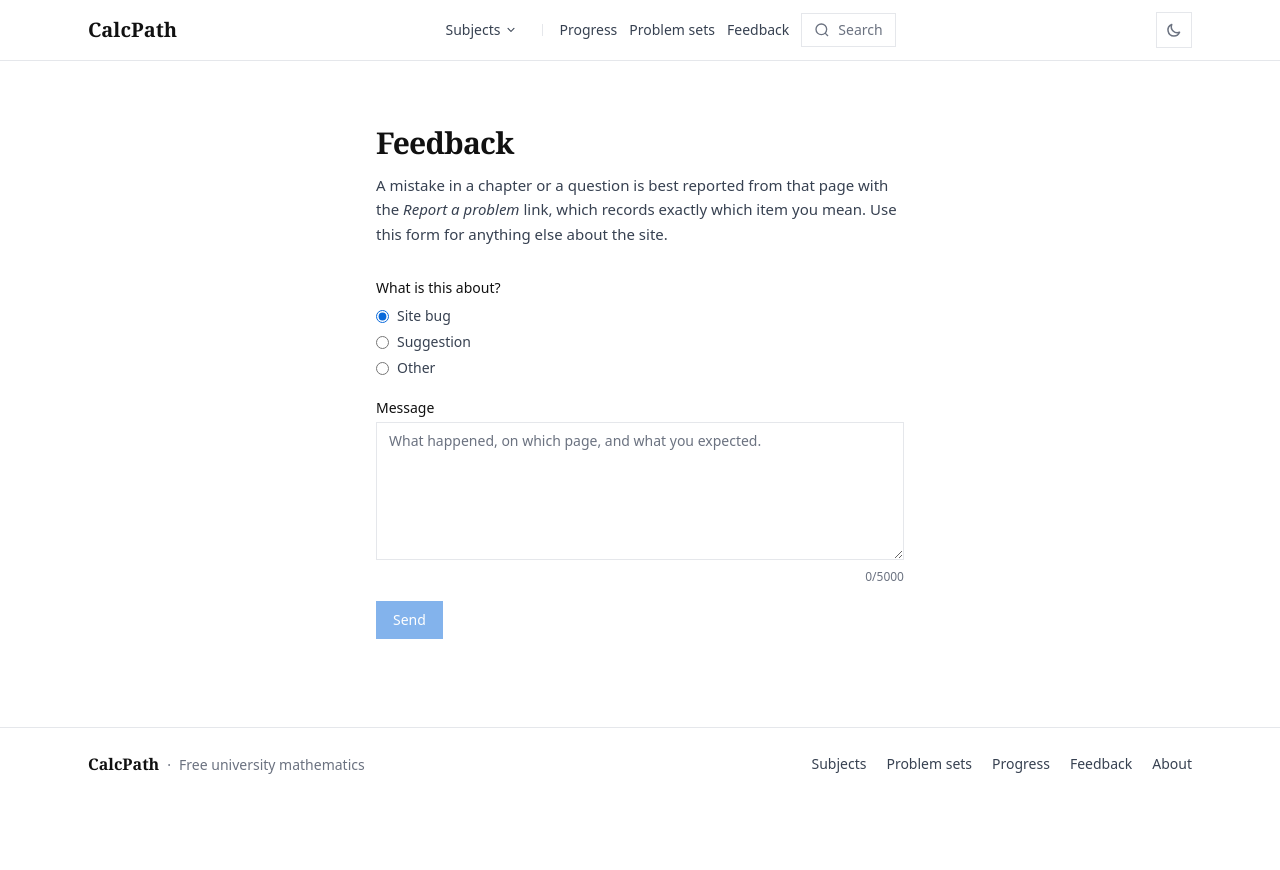
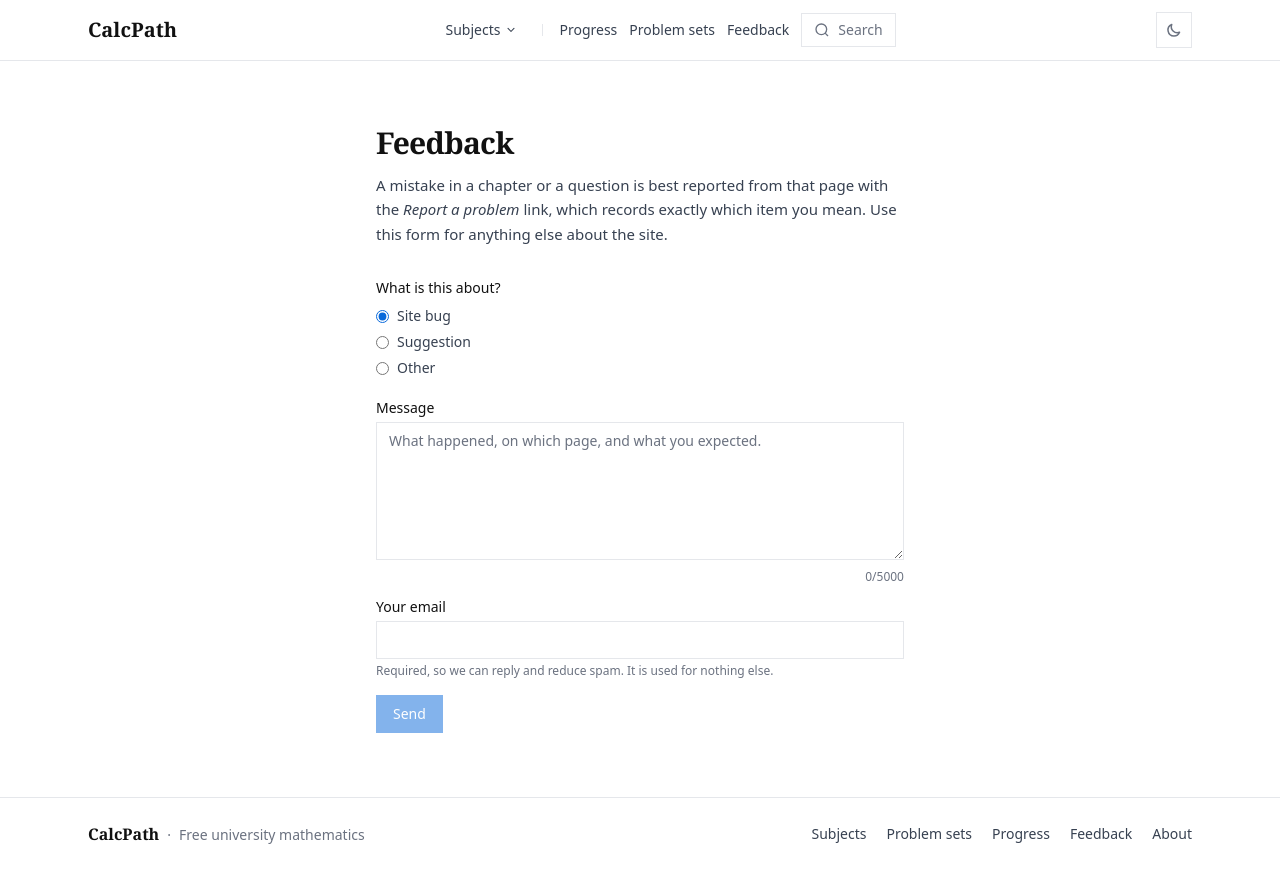
Before and after one commit to melker12345/calcPath, a Next.js app: page /feedback in a window 1280 px wide. Before the commit the page ends 800 px from the top, so only its background shows below. Built offline with nearby package versions, Linux system fonts and the light colour scheme.

Commit message:
feedback: contact email, required on /feedback, optional on content reports
Co-Authored-By: Claude Opus 5.5 <noreply@anthropic.com>

```diff
--- a/src/app/(main)/feedback/page.tsx
+++ b/src/app/(main)/feedback/page.tsx
@@ -1,7 +1,13 @@
 "use client";
 
 import { useState } from "react";
-import { MESSAGE_MAX, SITE_REASONS, type ReportInput } from "@/lib/reports";
+import {
+    EMAIL_MAX,
+    EMAIL_RE,
+    MESSAGE_MAX,
+    SITE_REASONS,
+    type ReportInput,
+} from "@/lib/reports";
 
 type Status = "idle" | "sending" | "sent" | "error";
 
@@ -13,10 +19,14 @@ type Status = "idle" | "sending" | "sent" | "error";
 export default function FeedbackPage() {
     const [reason, setReason] = useState<string>(SITE_REASONS[0]);
     const [message, setMessage] = useState("");
+    const [email, setEmail] = useState("");
     const [status, setStatus] = useState<Status>("idle");
     const [error, setError] = useState<string | null>(null);
     const max = MESSAGE_MAX.site;
-  const canSubmit = status !== "sending" && message.trim().length >= 3;
+    const canSubmit =
+        status !== "sending" &&
+        message.trim().length >= 3 &&
+        EMAIL_RE.test(email.trim());
 
     const submit = async (e: React.FormEvent) => {
         e.preventDefault();
@@ -27,6 +37,7 @@ export default function FeedbackPage() {
             kind: "site",
             reason,
             message: message.trim(),
+            email: email.trim(),
             pageUrl: window.location.href,
         };
         try {
@@ -36,28 +47,40 @@ export default function FeedbackPage() {
                 body: JSON.stringify(body),
             });
             if (!res.ok) {
-        const data = (await res.json().catch(() => null)) as { error?: string } | null;
-        throw new Error(data?.error || `Request failed (${res.status})`);
+                const data = (await res.json().catch(() => null)) as {
+                    error?: string;
+                } | null;
+                throw new Error(
+                    data?.error || `Request failed (${res.status})`,
+                );
             }
             setStatus("sent");
             setMessage("");
         } catch (err) {
-      setError(err instanceof Error ? err.message : "Something went wrong");
+            setError(
+                err instanceof Error ? err.message : "Something went wrong",
+            );
             setStatus("error");
         }
     };
 
     return (
         <div className="mx-auto w-full max-w-xl px-4 py-12 sm:px-6 sm:py-16">
-      <h1 className="font-serif text-3xl font-semibold tracking-tight theme-text">Feedback</h1>
+            <h1 className="font-serif text-3xl font-semibold tracking-tight theme-text">
+                Feedback
+            </h1>
             <p className="mt-3 text-[15px] leading-relaxed theme-text-secondary">
-        A mistake in a chapter or a question is best reported from that page with
-        the <em>Report a problem</em> link, which records exactly which item you mean.
-        Use this form for anything else about the site.
+                A mistake in a chapter or a question is best reported from that
+                page with the <em>Report a problem</em> link, which records
+                exactly which item you mean. Use this form for anything else
+                about the site.
             </p>
 
             {status === "sent" ? (
-        <div role="status" className="mt-8 border theme-border p-4 text-sm theme-text-secondary">
+                <div
+                    role="status"
+                    className="mt-8 border theme-border p-4 text-sm theme-text-secondary"
+                >
                     Thank you. Every report is read.{" "}
                     <button
                         type="button"
@@ -70,10 +93,15 @@ export default function FeedbackPage() {
             ) : (
                 <form onSubmit={submit} className="mt-8 text-sm">
                     <fieldset>
-            <legend className="mb-2 font-medium theme-text">What is this about?</legend>
+                        <legend className="mb-2 font-medium theme-text">
+                            What is this about?
+                        </legend>
                         <div className="flex flex-col gap-1.5">
                             {SITE_REASONS.map((r) => (
-                <label key={r} className="flex cursor-pointer items-center gap-2 theme-text-secondary">
+                                <label
+                                    key={r}
+                                    className="flex cursor-pointer items-center gap-2 theme-text-secondary"
+                                >
                                     <input
                                         type="radio"
                                         name="site-reason"
@@ -88,7 +116,10 @@ export default function FeedbackPage() {
                         </div>
                     </fieldset>
 
-          <label htmlFor="feedback-message" className="mt-5 block font-medium theme-text">
+                    <label
+                        htmlFor="feedback-message"
+                        className="mt-5 block font-medium theme-text"
+                    >
                         Message
                     </label>
                     <textarea
@@ -110,8 +141,32 @@ export default function FeedbackPage() {
                         {message.length}/{max}
                     </p>
 
+                    <label
+                        htmlFor="feedback-email"
+                        className="mt-3 block font-medium theme-text"
+                    >
+                        Your email
+                    </label>
+                    <input
+                        id="feedback-email"
+                        type="email"
+                        value={email}
+                        onChange={(e) => setEmail(e.target.value)}
+                        maxLength={EMAIL_MAX}
+                        required
+                        autoComplete="email"
+                        className="mt-1 w-full border theme-border bg-[var(--surface)] px-3 py-2 theme-text outline-none focus:border-[var(--accent)]"
+                    />
+                    <p className="mt-1 text-xs theme-text-muted">
+                        Required, so we can reply and reduce spam. It is used
+                        for nothing else.
+                    </p>
+
                     {error && (
-            <p role="alert" className="mt-3 text-red-600 dark:text-red-400">
+                        <p
+                            role="alert"
+                            className="mt-3 text-red-600 dark:text-red-400"
+                        >
                             {error}
                         </p>
                     )}
--- a/src/app/api/feedback/route.ts
+++ b/src/app/api/feedback/route.ts
@@ -3,6 +3,9 @@ import { createClient } from "@supabase/supabase-js";
 import { createAdminClient } from "@/lib/supabase/admin";
 import { buildChapterSnapshot, buildQuestionSnapshot } from "@/lib/server/report-snapshot";
 import {
+  EMAIL_MAX,
+  EMAIL_RE,
+  EMAIL_REQUIRED,
   MESSAGE_MAX,
   REASONS_BY_KIND,
   type LearnerContext,
@@ -116,6 +119,14 @@ export async function POST(request: Request) {
     return bad("Please describe the problem in a few words");
   }
 
+  const rawEmail = body.email;
+  if (rawEmail !== undefined && rawEmail !== null && typeof rawEmail !== "string") {
+    return bad("email must be a string");
+  }
+  const email = typeof rawEmail === "string" ? rawEmail.trim().toLowerCase() : "";
+  if (email && (email.length > EMAIL_MAX || !EMAIL_RE.test(email))) return bad("Please enter a valid email address");
+  if (!email && EMAIL_REQUIRED[kind]) return bad("Please enter your email address");
+
   const pageUrl =
     typeof body.pageUrl === "string" && body.pageUrl.length > 0 ? body.pageUrl.slice(0, PAGE_URL_MAX) : null;
 
@@ -157,6 +168,7 @@ export async function POST(request: Request) {
     reason,
     message: message || null,
     page_url: pageUrl,
+    email: email || null,
     snapshot,
     learner: kind === "question" ? learner : null,
   };
--- a/src/components/admin-feedback-panel.tsx
+++ b/src/components/admin-feedback-panel.tsx
@@ -222,7 +222,17 @@ export function AdminFeedbackPanel() {
         {visible.map((r) => (
           <li key={r.id} className="border theme-border">
             <div className="flex flex-wrap items-center justify-between gap-2 border-b theme-border bg-[var(--surface-2)] px-3 py-2">
-              <span className="font-medium theme-text">{reportHeading(r)}</span>
+              <span className="font-medium theme-text">
+                {reportHeading(r)}
+                {r.email && (
+                  <>
+                    <span className="mx-2 theme-text-muted">·</span>
+                    <a href={`mailto:${r.email}`} className="font-normal underline underline-offset-2">
+                      {r.email}
+                    </a>
+                  </>
+                )}
+              </span>
               <span className="flex gap-2">
                 <button
                   type="button"
--- a/src/components/report-issue.tsx
+++ b/src/components/report-issue.tsx
@@ -1,7 +1,7 @@
 "use client";
 
 import { useId, useState } from "react";
-import { CHAPTER_REASONS, MESSAGE_MAX, QUESTION_REASONS, type ReportInput } from "@/lib/reports";
+import { CHAPTER_REASONS, EMAIL_MAX, EMAIL_RE, MESSAGE_MAX, QUESTION_REASONS, type ReportInput } from "@/lib/reports";
 
 /**
  * Report a problem with a chapter section or a practice question.
@@ -33,11 +33,13 @@ export function ReportIssue({
   const [open, setOpen] = useState(false);
   const [reason, setReason] = useState<string>(reasons[0]);
   const [message, setMessage] = useState("");
+  const [email, setEmail] = useState("");
   const [status, setStatus] = useState<Status>("idle");
   const [error, setError] = useState<string | null>(null);
 
   const needsMessage = reason === "Other";
-  const canSubmit = status !== "sending" && (!needsMessage || message.trim().length >= 3);
+  const emailOk = email.trim() === "" || EMAIL_RE.test(email.trim());
+  const canSubmit = status !== "sending" && emailOk && (!needsMessage || message.trim().length >= 3);
 
   const submit = async (e: React.FormEvent) => {
     e.preventDefault();
@@ -52,6 +54,7 @@ export function ReportIssue({
       questionId: target.kind === "question" ? target.questionId : undefined,
       reason,
       message: message.trim() || undefined,
+      email: email.trim() || undefined,
       pageUrl: typeof window !== "undefined" ? window.location.href : undefined,
       learner: target.kind === "question" ? context : undefined,
     };
@@ -138,6 +141,19 @@ export function ReportIssue({
         {message.length}/{max}
       </p>
 
+      <label htmlFor={`${uid}-email`} className="mt-1 block font-medium theme-text">
+        Email (optional, if you want a reply)
+      </label>
+      <input
+        id={`${uid}-email`}
+        type="email"
+        value={email}
+        onChange={(e) => setEmail(e.target.value)}
+        maxLength={EMAIL_MAX}
+        autoComplete="email"
+        className="mt-1 w-full border theme-border bg-[var(--bg)] px-3 py-2 theme-text outline-none focus:border-[var(--accent)]"
+      />
+
       {error && (
         <p role="alert" className="mt-2 text-red-600 dark:text-red-400">
           {error}
--- a/src/lib/reports.ts
+++ b/src/lib/reports.ts
@@ -37,6 +37,15 @@ export const REASONS_BY_KIND: Record<ReportKind, readonly string[]> = {
   question: QUESTION_REASONS,
   chapter: CHAPTER_REASONS,
   site: SITE_REASONS,
+};
+
+/** Contact email: required on /feedback (spam filter), optional on content reports. */
+export const EMAIL_MAX = 254;
+export const EMAIL_RE = /^[^\s@]+@[^\s@]+\.[^\s@]+$/;
+export const EMAIL_REQUIRED: Record<ReportKind, boolean> = {
+  question: false,
+  chapter: false,
+  site: true,
 };
 
 /** Message length caps, enforced in the form and again on the server. */
@@ -101,6 +110,7 @@ export type ReportRow = {
   reason: string;
   message: string | null;
   page_url: string | null;
+  email: string | null;
   snapshot: ReportSnapshot | null;
   learner: LearnerContext | null;
   resolved_at: string | null;
@@ -116,5 +126,6 @@ export type ReportInput = {
   reason: string;
   message?: string;
   pageUrl?: string;
+  email?: string;
   learner?: LearnerContext;
 };
```
Also changed, not shown: 2 other files (tests, documents, lock files or other folders). Lines whose indentation alone changed are shown as unchanged.
